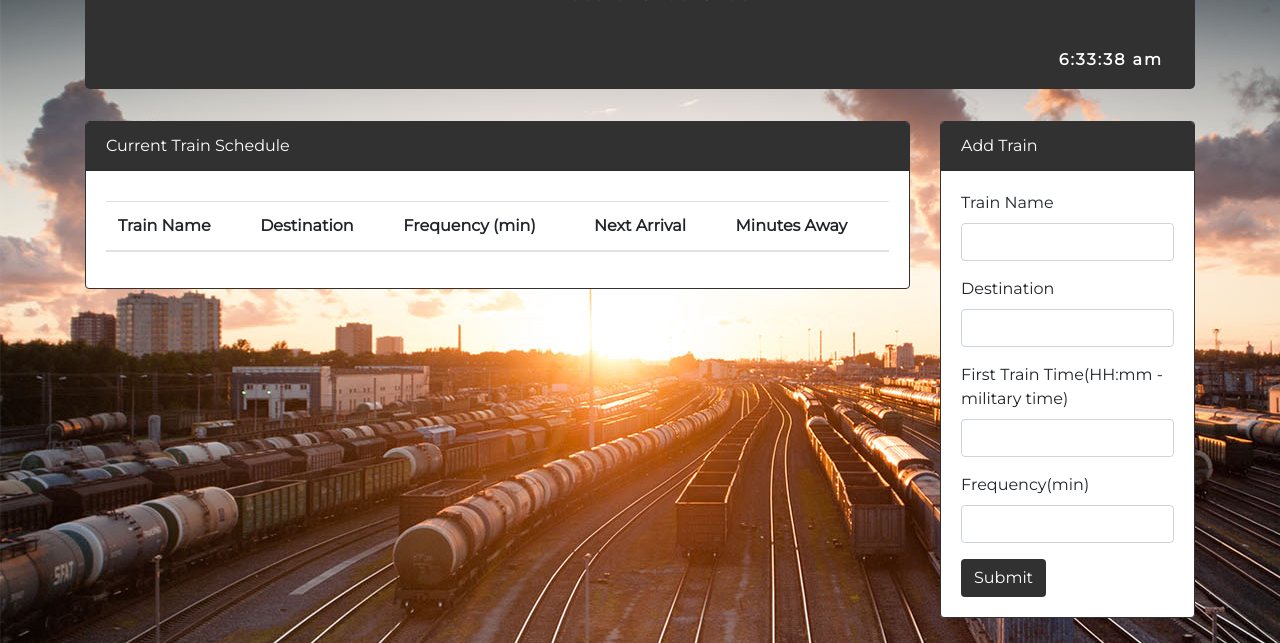
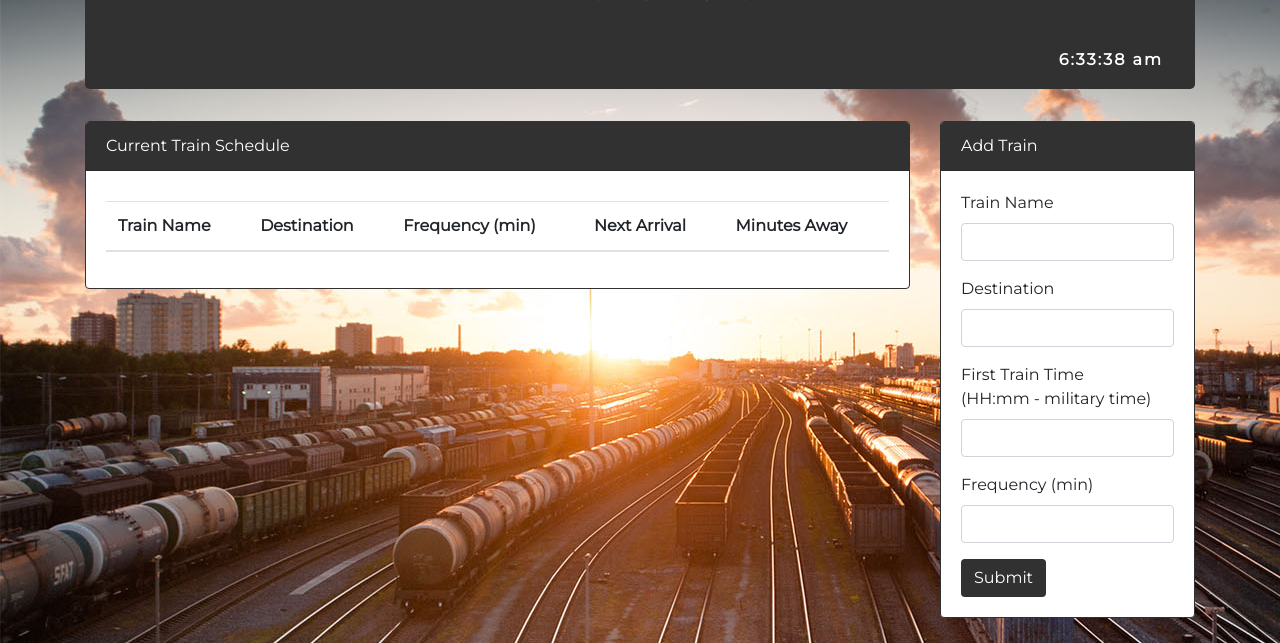
Before and after one commit to azaldana/Train-Schedule, a plain HTML site: page index.html in a window 1280 px wide. Shown: the part 161-804 px from the top of the page. Drawn offline with nearby package versions, Linux system fonts and the light colour scheme; no server answers.

Commit message:
final edits

```diff
--- a/assets/javascript/app.js
+++ b/assets/javascript/app.js
@@ -50,6 +50,8 @@ $("#add-train").on("click", function(event) {
     currentTime.add(minutesAway, "minutes");
     var nextArrival = currentTime.format("hh:mm");
 
+
+
     console.log("this is the difference", difference);
     console.log("minutes away", minutesAway);
 
@@ -90,4 +92,6 @@ database.ref().on("child_added", function(snap){
     console.log(save.frequency);
 })
 
+
+
   })
--- a/index.html
+++ b/index.html
@@ -79,13 +79,13 @@
                 </div>
 
                 <div class="form-group">
-                  <label for="inputAddress2">First Train Time(HH:mm - military time)</label>
+                  <label for="inputAddress2">First Train Time<br>(HH:mm - military time)</label>
                   <input type="text" class="form-control" id="first-train">
                 </div>
 
                 <div class="form-row">
                   <div class="form-group col-md-12">
-                    <label for="inputCity">Frequency(min)</label>
+                    <label for="inputCity">Frequency (min)</label>
                     <input type="text" class="form-control" id="frequency">
                   </div>
                 </div>
```
